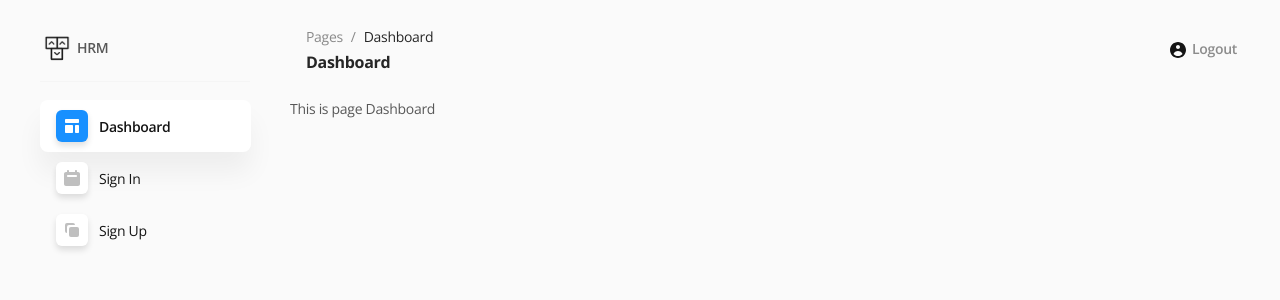
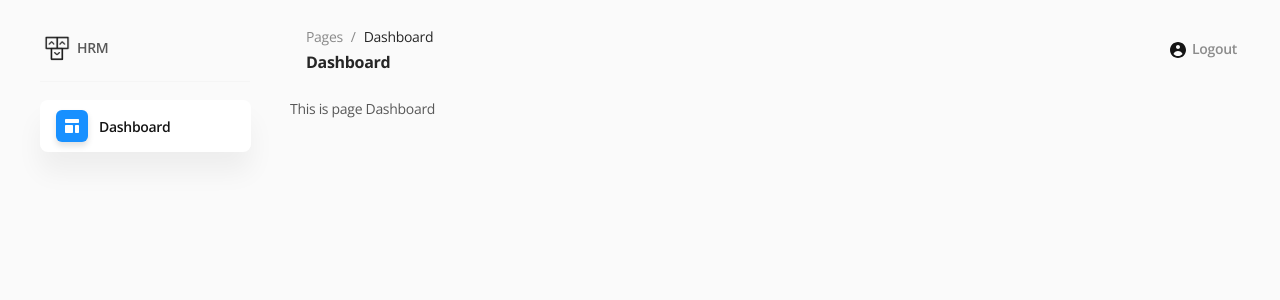
Before and after one commit to ExamBui/human-resource-management, a React (Create React App) app: page /dashboard in a window 1280 px wide. Shown: the top 300 px of the page. Built offline with nearby package versions, Linux system fonts and the light colour scheme.

Commit message:
feat: integrate for signin and sign up page

```diff
--- a/package.json
+++ b/package.json
@@ -9,6 +9,7 @@
     "@testing-library/user-event": "^12.8.3",
     "antd": "^4.16.6",
     "apexcharts": "^3.27.1",
+    "firebase": "^9.10.0",
     "install": "^0.13.0",
     "react": "^17.0.2",
     "react-apexcharts": "^1.3.9",
--- /dev/null
+++ b/src/components/Notification/Notification.js
@@ -0,0 +1,12 @@
+import {
+  notification
+} from "antd";
+
+function Notification(type, title, desc) {
+  return notification[type]({
+    message: title,
+    description: desc,
+  });
+}
+
+export default Notification;
--- a/src/components/layout/Sidenav.js
+++ b/src/components/layout/Sidenav.js
@@ -29,44 +29,6 @@ function Sidenav({ color }) {
     </svg>,
   ];
 
-  const signin = [
-    <svg
-      width="20"
-      height="20"
-      viewBox="0 0 20 20"
-      fill="none"
-      xmlns="http://www.w3.org/2000/svg"
-      key={0}
-    >
-      <path
-        fillRule="evenodd"
-        clipRule="evenodd"
-        d="M6 2C5.44772 2 5 2.44772 5 3V4H4C2.89543 4 2 4.89543 2 6V16C2 17.1046 2.89543 18 4 18H16C17.1046 18 18 17.1046 18 16V6C18 4.89543 17.1046 4 16 4H15V3C15 2.44772 14.5523 2 14 2C13.4477 2 13 2.44772 13 3V4H7V3C7 2.44772 6.55228 2 6 2ZM6 7C5.44772 7 5 7.44772 5 8C5 8.55228 5.44772 9 6 9H14C14.5523 9 15 8.55228 15 8C15 7.44772 14.5523 7 14 7H6Z"
-        fill={color}
-      ></path>
-    </svg>,
-  ];
-
-  const signup = [
-    <svg
-      xmlns="http://www.w3.org/2000/svg"
-      width="14"
-      height="14"
-      viewBox="0 0 14 14"
-      key={0}
-    >
-      <path
-        d="M0,2A2,2,0,0,1,2,0H8a2,2,0,0,1,2,2V8a2,2,0,0,1-2,2H2A2,2,0,0,1,0,8Z"
-        transform="translate(4 4)"
-        fill={color}
-      />
-      <path
-        d="M2,0A2,2,0,0,0,0,2V8a2,2,0,0,0,2,2V4A2,2,0,0,1,4,2h6A2,2,0,0,0,8,0Z"
-        fill={color}
-      />
-    </svg>,
-  ];
-
   return (
     <>
       <div className="brand">
@@ -91,18 +53,18 @@ function Sidenav({ color }) {
         {/* <Menu.Item className="menu-item-header" key="5">
           Account Pages
         </Menu.Item> */}
-        <Menu.Item key="7">
+        {/* <Menu.Item key="7">
           <NavLink to="/sign-in">
             <span className="icon">{signin}</span>
             <span className="label">Sign In</span>
           </NavLink>
-        </Menu.Item>
-        <Menu.Item key="8">
+        </Menu.Item> */}
+        {/* <Menu.Item key="8">
           <NavLink to="/sign-up">
             <span className="icon">{signup}</span>
             <span className="label">Sign Up</span>
           </NavLink>
-        </Menu.Item>
+        </Menu.Item> */}
       </Menu>
     </>
   );
--- /dev/null
+++ b/src/error/index.js
@@ -0,0 +1,5 @@
+const keyError = {
+  EMAIL_EXISTS: 'Email đã sử dụng, Vui lòng nhập email khác!'
+}
+
+export { keyError }
--- a/src/pages/SignIn.js
+++ b/src/pages/SignIn.js
@@ -1,5 +1,5 @@
-import React, { Component } from "react";
-import { Link } from "react-router-dom";
+import React from "react";
+import { Link, useHistory } from "react-router-dom";
 import {
   Layout,
   Button,
@@ -11,21 +11,38 @@ import {
   Switch,
 } from "antd";
 import signinbg from "../assets/images/img-signin.jpg";
+import { signInWithEmailAndPassword } from "firebase/auth";
+import { auth } from "../service/firebase";
+import Notification from "../components/Notification/Notification";
 
 function onChange(checked) {
   console.log(`switch to ${checked}`);
 }
 const { Title } = Typography;
 const { Content } = Layout;
-export default class SignIn extends Component {
-  render() {
+
+
+function SignIn() {
+  const history = useHistory();
+
   const onFinish = (values) => {
-      console.log("Success:", values);
+    const {email, password} = values;
+
+    signInWithEmailAndPassword(auth, email, password)
+    .then((res) => {
+      if(res && res?.user?.accessToken) {
+        history.push('/');
+      }
+    })
+    .catch(err => {
+      Notification('error', 'Đăng nhập', 'Đăng nhập không thành công!');
+    })
   };
 
   const onFinishFailed = (errorInfo) => {
     console.log("Failed:", errorInfo);
   };
+
   return (
     <>
       <Layout className="layout-default layout-signin">
@@ -115,4 +132,5 @@ export default class SignIn extends Component {
     </>
   );
 }
-}
+
+export default SignIn;
--- a/src/pages/SignUp.js
+++ b/src/pages/SignUp.js
@@ -1,24 +1,44 @@
-import React, { Component } from "react";
+import React from "react";
 import {
   Layout,
   Button,
   Card,
   Form,
-  Input,
+  Input
 } from "antd";
+import { Link, useHistory } from "react-router-dom";
+import openNotificationWithIcon from "../components/Notification/Notification"
 
-import { Link } from "react-router-dom";
+// Firebase
+import { auth } from "../service/firebase";
+import { createUserWithEmailAndPassword } from 'firebase/auth'
 
 const { Content } = Layout;
-export default class SignUp extends Component {
-  render() {
-    const onFinish = (values) => {
-      console.log("Success:", values);
+
+function SignUp() {
+  const history = useHistory();
+
+
+  const onFinish = async (values) => {
+    const { email, password } = values;
+    try {
+      const res = await createUserWithEmailAndPassword(auth, email, password);
+      const user = res.user;
+      if (user) {
+        openNotificationWithIcon('success', 'Đăng ký', 'Đăng ký thành công!');
+        history.push(`/sign-in`);
+      } else {
+        openNotificationWithIcon('error', 'Đăng ký', 'Đăng ký không thành công!');
+      }
+    } catch (err) {
+      openNotificationWithIcon('error', 'Đăng ký', 'Đăng ký không thành công!');
+    }
   };
 
   const onFinishFailed = (errorInfo) => {
     console.log("Failed:", errorInfo);
   };
+
   return (
     <>
       <div className="layout-default ant-layout layout-sign-up">
@@ -36,14 +56,6 @@ export default class SignUp extends Component {
               onFinishFailed={onFinishFailed}
               className="row-col"
             >
-                <Form.Item
-                  name="Name"
-                  rules={[
-                    { required: true, message: "Please input your username!" },
-                  ]}
-                >
-                  <Input placeholder="Name" />
-                </Form.Item>
               <Form.Item
                 name="email"
                 rules={[
@@ -82,4 +94,5 @@ export default class SignUp extends Component {
     </>
   );
 }
-}
+
+export default SignUp;
--- /dev/null
+++ b/src/service/firebase.js
@@ -0,0 +1,24 @@
+// Import the functions you need from the SDKs you need
+import { initializeApp } from "firebase/app";
+import { getAuth } from "firebase/auth";
+// TODO: Add SDKs for Firebase products that you want to use
+// https://firebase.google.com/docs/web/setup#available-libraries
+
+// Your web app's Firebase configuration
+// For Firebase JS SDK v7.20.0 and later, measurementId is optional
+const firebaseConfig = {
+  apiKey: "AIzaSyAp58WDEcIISDfSCPvwmJJpb-nJYKN0n3U",
+  authDomain: "human-resource-managemen-ffb61.firebaseapp.com",
+  projectId: "human-resource-managemen-ffb61",
+  storageBucket: "human-resource-managemen-ffb61.appspot.com",
+  messagingSenderId: "368495074470",
+  appId: "1:368495074470:web:b353e03960029e2cf82867",
+  measurementId: "G-4D4CR8MF1B"
+};
+
+// Initialize Firebase
+const app = initializeApp(firebaseConfig);
+
+const auth = getAuth(app);
+
+export { auth };
```
Also changed, not shown: src/App.js (+11 -0 lines), src/service/SignIn/index.js (added, +7 -0 lines), src/service/SignUp/index.js (added), 1 other file (tests, documents, lock files or other folders). Lines whose indentation alone changed are shown as unchanged.
